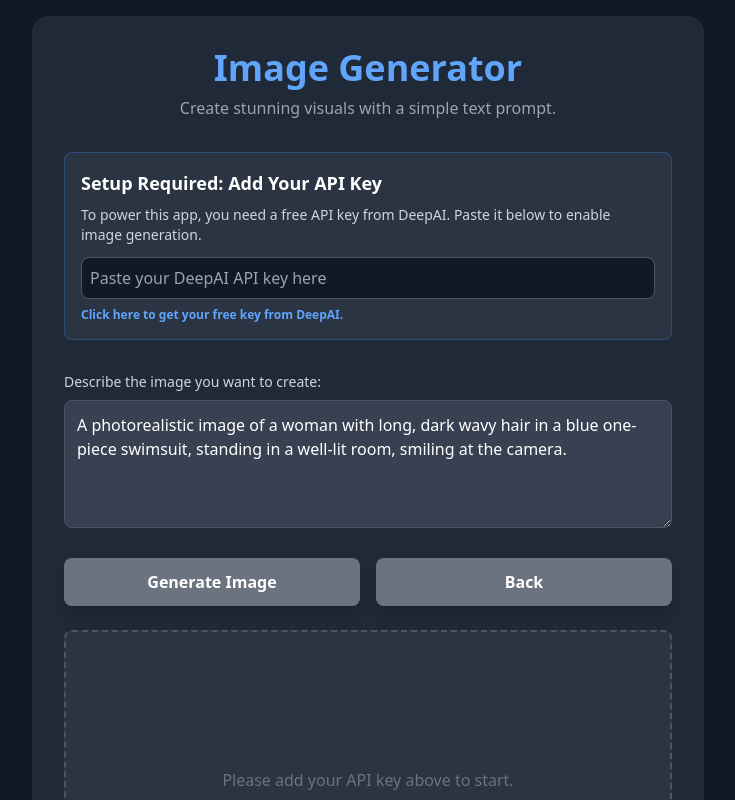
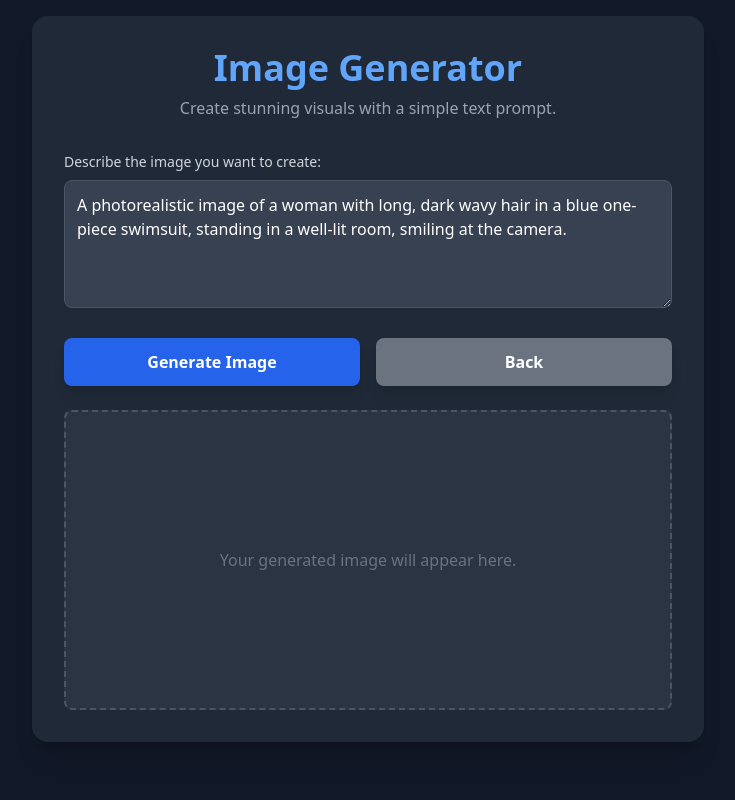
Before and after one commit to userappsdjauls/AI-Image-Generator-0.1, a React (Create React App) app: page / in a window 1280 px wide. Shown: the top 800 px of the page, without its empty margins (272-1007 px from the left). Built offline with nearby package versions, Linux system fonts and the light colour scheme.

Commit message:
Update App.js

```diff
--- a/src/App.js
+++ b/src/App.js
@@ -10,12 +10,13 @@ const App = () => {
     const [error, setError] = useState(null);
     const [generationHistory, setGenerationHistory] = useState([]);
     const [upscaledImageUrl, setUpscaledImageUrl] = useState(null);
-    const [apiKey, setApiKey] = useState('');
+    // API Key is now hardcoded for convenience.
+    const [apiKey, setApiKey] = useState('09850a52-cc92-4c2d-9e61-72a700ab5007');
 
 
     const generateImage = async () => {
         if (!apiKey) {
-            setError("Please enter your DeepAI API key above.");
+            setError("The API key is missing from the code.");
             return;
         }
         if (!prompt) {
@@ -48,7 +49,7 @@ const App = () => {
                 // Try to parse the error for a more helpful message
                 const errorData = await response.json().catch(() => null);
                 if (response.status === 401) {
-                     throw new Error('Unauthorized: Please check if your API key is correct.');
+                     throw new Error('Unauthorized: The API key is incorrect or has been disabled.');
                 }
                 throw new Error(errorData?.err || `API request failed with status ${response.status}`);
             }
@@ -88,24 +89,6 @@ const App = () => {
                 <h1 className="text-4xl font-bold text-center mb-2 text-blue-400">Image Generator</h1>
                 <p className="text-center text-gray-400 mb-8">Create stunning visuals with a simple text prompt.</p>
 
-                 <div className="bg-gray-700/50 p-4 rounded-lg mb-8 border border-blue-500/30">
-                    <h2 className="text-lg font-bold text-white mb-2">Setup Required: Add Your API Key</h2>
-                    <p className="text-sm text-gray-300 mb-3">To power this app, you need a free API key from DeepAI. Paste it below to enable image generation.</p>
-                    <div className="flex items-center gap-2">
-                        <input
-                            id="api-key"
-                            type="password"
-                            value={apiKey}
-                            onChange={(e) => setApiKey(e.target.value)}
-                            placeholder="Paste your DeepAI API key here"
-                            className="w-full p-2 bg-gray-900 border border-gray-600 rounded-lg focus:ring-2 focus:ring-blue-500"
-                        />
-                    </div>
-                    <p className="text-xs text-gray-400 mt-2">
-                        <a href="https://deepai.org/signup" target="_blank" rel="noopener noreferrer" className="text-blue-400 hover:underline font-semibold">Click here to get your free key from DeepAI.</a>
-                    </p>
-                </div>
-
                 <div className="mb-6">
                     <label htmlFor="prompt" className="block text-sm font-medium text-gray-300 mb-2">Describe the image you want to create:</label>
                     <textarea
@@ -120,7 +103,7 @@ const App = () => {
                 <div className="flex gap-4 mb-6">
                     <button
                         onClick={generateImage}
-                        disabled={loading || !apiKey}
+                        disabled={loading}
                         className="w-full bg-blue-600 hover:bg-blue-700 text-white font-bold py-3 px-4 rounded-lg disabled:bg-gray-500 disabled:cursor-not-allowed flex items-center justify-center shadow-lg"
                     >
                         {loading ? 'Generating...' : 'Generate Image'}
@@ -154,7 +137,7 @@ const App = () => {
                         </div>
                     ) : (
                          <div className="text-center text-gray-500">
-                            {!apiKey ? <p>Please add your API key above to start.</p> : <p>Your generated image will appear here.</p>}
+                            <p>Your generated image will appear here.</p>
                         </div>
                     )}
                 </div>
```
